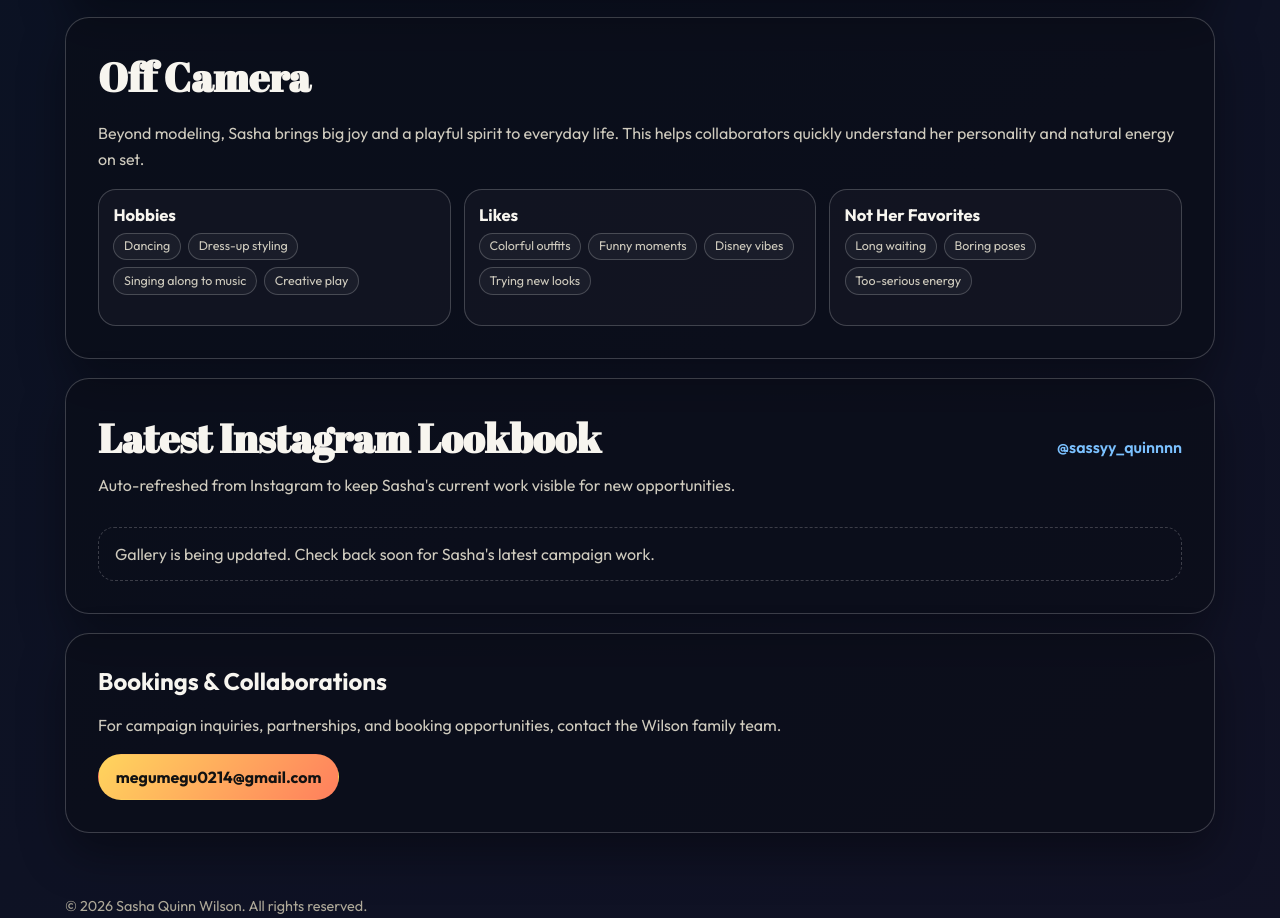
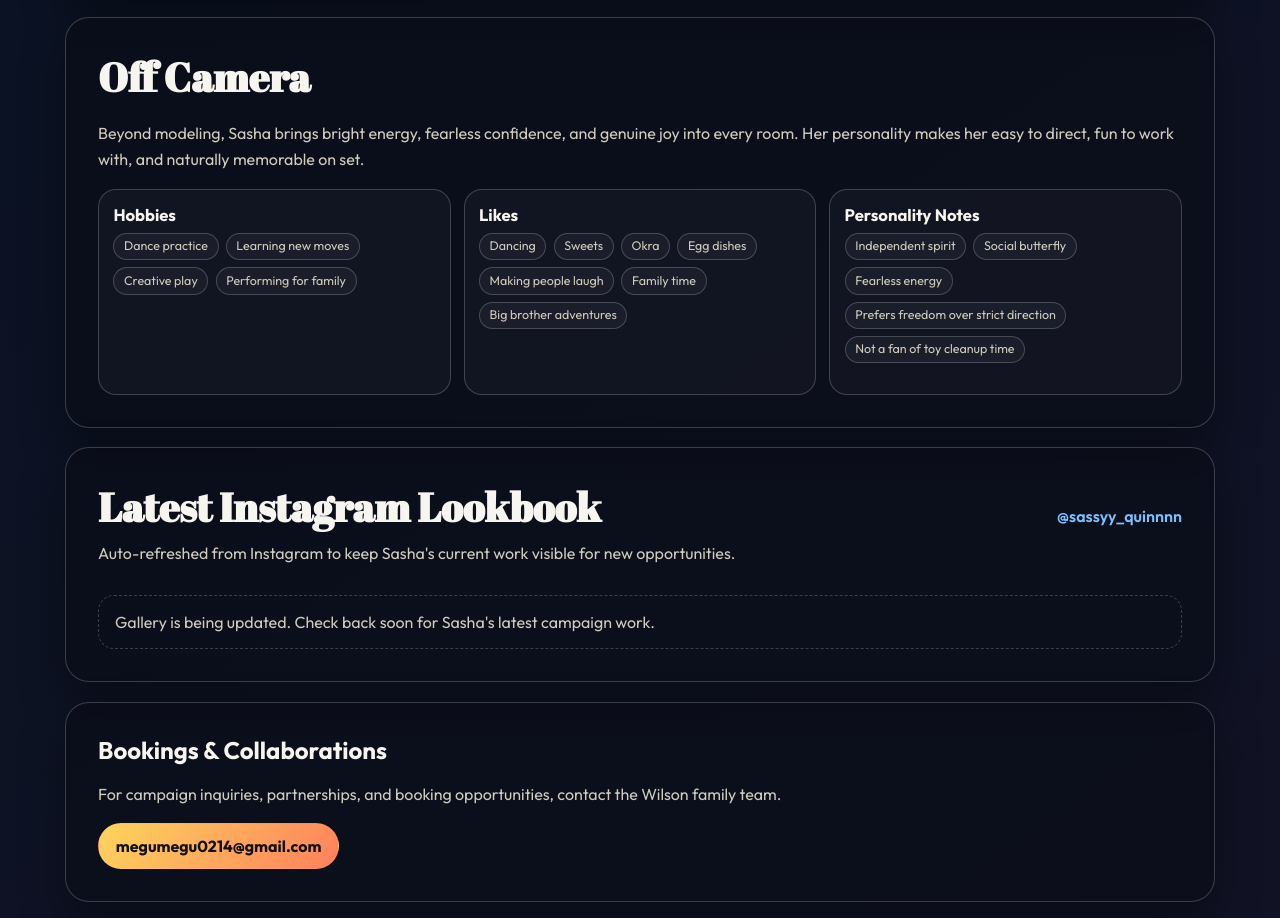
Before and after one commit to GlobalBrian/sashaquinnwilson-site, a website: page index.html in a window 1280 px wide. Shown: the part 1916-2834 px from the top of the page. Drawn offline with Linux system fonts and the light colour scheme.

Commit message:
Refine Off Camera personality section with real profile details

```diff
--- a/index.html
+++ b/index.html
@@ -148,34 +148,39 @@
           <h2>Off Camera</h2>
         </div>
         <p>
-          Beyond modeling, Sasha brings big joy and a playful spirit to everyday life. This helps collaborators quickly understand her personality
-          and natural energy on set.
+          Beyond modeling, Sasha brings bright energy, fearless confidence, and genuine joy into every room. Her personality makes her easy to
+          direct, fun to work with, and naturally memorable on set.
         </p>
         <div class="personality-grid" role="list" aria-label="Sasha personality profile">
           <article class="personality-card" role="listitem">
             <h3>Hobbies</h3>
             <p class="pill-row">
-              <span class="pill">Dancing</span>
-              <span class="pill">Dress-up styling</span>
-              <span class="pill">Singing along to music</span>
+              <span class="pill">Dance practice</span>
+              <span class="pill">Learning new moves</span>
               <span class="pill">Creative play</span>
+              <span class="pill">Performing for family</span>
             </p>
           </article>
           <article class="personality-card" role="listitem">
             <h3>Likes</h3>
             <p class="pill-row">
-              <span class="pill">Colorful outfits</span>
-              <span class="pill">Funny moments</span>
-              <span class="pill">Disney vibes</span>
-              <span class="pill">Trying new looks</span>
+              <span class="pill">Dancing</span>
+              <span class="pill">Sweets</span>
+              <span class="pill">Okra</span>
+              <span class="pill">Egg dishes</span>
+              <span class="pill">Making people laugh</span>
+              <span class="pill">Family time</span>
+              <span class="pill">Big brother adventures</span>
             </p>
           </article>
           <article class="personality-card" role="listitem">
-            <h3>Not Her Favorites</h3>
+            <h3>Personality Notes</h3>
             <p class="pill-row">
-              <span class="pill">Long waiting</span>
-              <span class="pill">Boring poses</span>
-              <span class="pill">Too-serious energy</span>
+              <span class="pill">Independent spirit</span>
+              <span class="pill">Social butterfly</span>
+              <span class="pill">Fearless energy</span>
+              <span class="pill">Prefers freedom over strict direction</span>
+              <span class="pill">Not a fan of toy cleanup time</span>
             </p>
           </article>
         </div>
```
